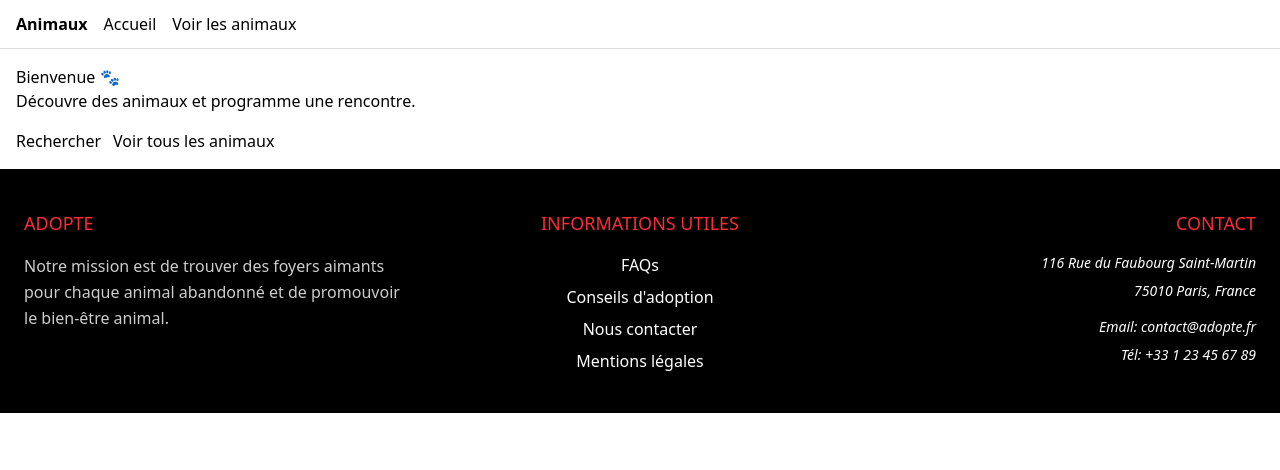
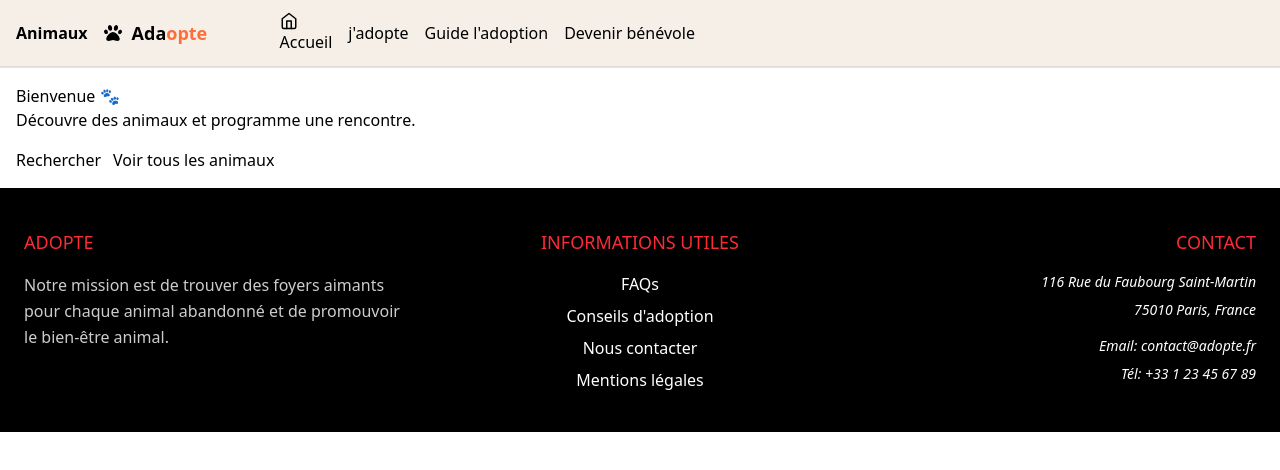
Before and after one commit to DANIebw/Projet-Adaopte-Davielle, a React (Vite) app: page / in a window 1280 px wide. Shown: the top 470 px of the page. Built offline with nearby package versions, Linux system fonts and the light colour scheme.

Commit message:
import icone

```diff
--- a/src/App.tsx
+++ b/src/App.tsx
@@ -3,6 +3,7 @@ import NavBar from "./Components/Layout/Navbar.tsx";
 import Footer from "./Components/Layout/Footer.tsx";
 import HomePage from "./pages/HomePage";
 import AdaoptPage from "./pages/AdaoptPage";
+// import { FaBeer } from "@react-icons/all-files/fa/FaBeer";
 
 export default function App() {
   return (
--- a/src/Components/Layout/Navbar.tsx
+++ b/src/Components/Layout/Navbar.tsx
@@ -1,19 +1,55 @@
 // import React from "react";
 import { NavLink } from "react-router-dom";
 // NavLink sert à naviguer entre les pages sans recharger le site. C’est l’équivalent React de <a href="">, mais en mieux.
+import { FiHome, FiBookOpen } from "react-icons/fi";
+import { FcSearch } from "react-icons/fc";
+import { FaPaw, FaHeart } from "react-icons/fa";
+import { LuRabbit, LuFish } from "react-icons/lu";
 
 export default function Navbar() {
   return (
+    <header
+      style={{
+        position: "sticky",
+        top: 0,
+        zIndex: 50,
+        background: "#f6efe8",
+        borderBottom: "1px solid rgba(0,0,0,0.06)",
+      }}
+    >
       <nav style={{ padding: "12px 16px", borderBottom: "1px solid #ddd" }}>
         <div style={{ display: "flex", gap: 16, alignItems: "center" }}>
           <strong>Animaux</strong> {/* Juste un texte/logo pour ta navbar */}
+          {/* LEFT: logo */}
+          <div
+            style={{
+              display: "flex",
+              alignItems: "center",
+              gap: 10,
+              minWidth: 160,
+            }}
+          >
+            <FaPaw size={18} />
+            <strong style={{ fontWeight: 800, fontSize: 18 }}>
+              <span>Ada</span>
+              <span style={{ color: "#ff6d38" }}>opte</span>
+            </strong>
+          </div>
           <NavLink to="/" style={{ textDecoration: "none" }}>
+            <FiHome size={18} />
             Accueil
           </NavLink>
           <NavLink to="/animals" style={{ textDecoration: "none" }}>
-          Voir les animaux
+            j'adopte{" "}
+          </NavLink>
+          <NavLink to="/" style={{ textDecoration: "none" }}>
+            Guide l'adoption
+          </NavLink>
+          <NavLink to="/" style={{ textDecoration: "none" }}>
+            Devenir bénévole
           </NavLink>
         </div>
       </nav>
+    </header>
   );
 }
```
Lines whose indentation alone changed are shown as unchanged.
